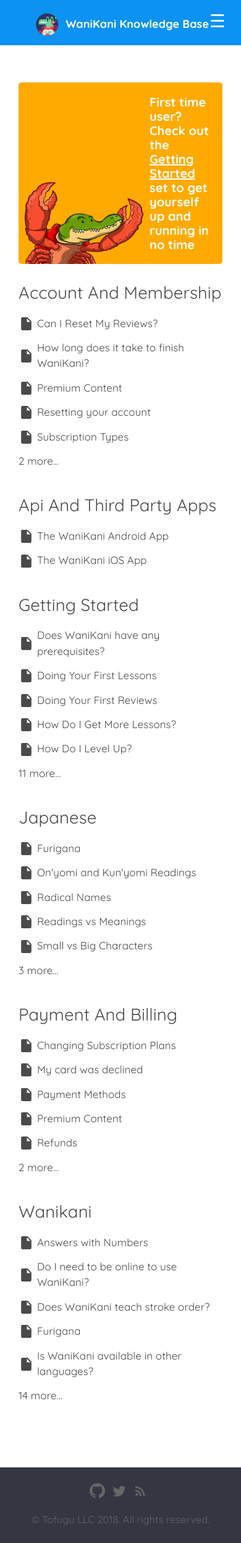
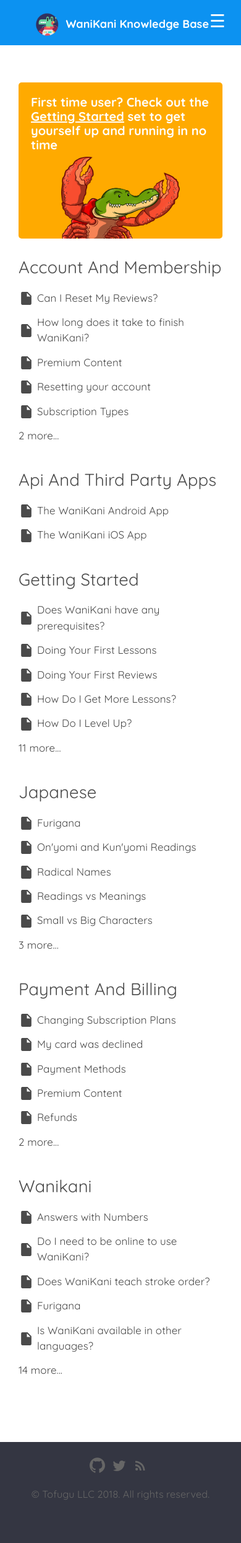
Before and after one commit to CloudCannon/base-jekyll-template, a Jekyll site: the page built from index.html, in a window 390 px wide. Shown: the whole page at 62% size. Built offline with Jekyll 4.4.1, drawn with Linux system fonts in a browser that asks for light colours; nearby versions of some CDN libraries; after the commit the page ends 2449 px from its top, so only the background shows below that.

Commit message:
Banner is a little more responsive…

```diff
--- a/_sass/wanikani/banner.scss
+++ b/_sass/wanikani/banner.scss
@@ -12,7 +12,7 @@
     background-color: #ffffff;
     content: " ";
     position: absolute;
-    width: 192px;
+    width: 100%;
     height: 20px;
     bottom: -20px;
     left: 0;
@@ -25,7 +25,7 @@
     width: 192px;
     height: 151.875px;
     bottom: -20px;
-    left: 10px;
+    left: calc(50% - (151.875px / 2) - 20px);
   }
   h2, a {
     color: #ffffff;
@@ -33,7 +33,16 @@
   h2 {
     font-size: 2rem;
     font-weight: bold;
-    margin-bottom: 0;
-    margin-left: 192px;
+    margin-bottom: 120px;
+  }
+
+  @media #{$mid-point} {
+    &:before {
+      left: 10px;
+    }
+    h2 {
+      margin-left: 192px;
+      margin-bottom: 0;
+    }
   }
 }
```
